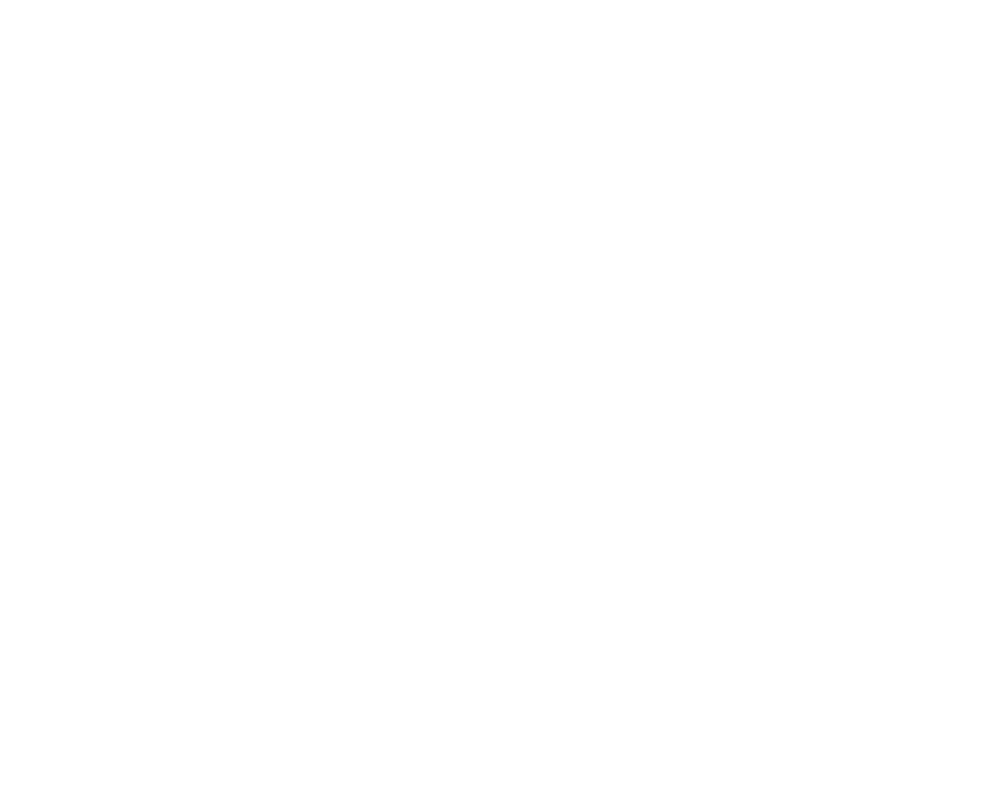
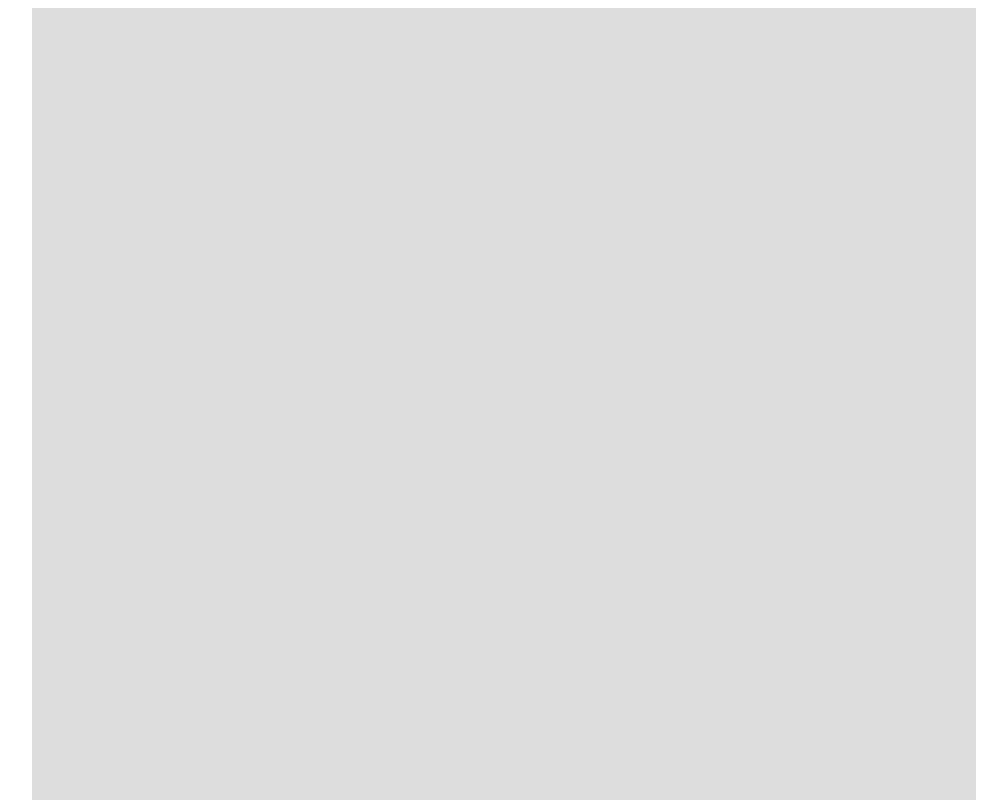
Before and after one commit to SunnySunMoon/Slay-the-Spire-Map, a plain HTML site: page index.html in a window 1280 px wide. Shown: the top 800 px of the page, without its empty margins (136-1143 px from the left). Drawn offline with Linux system fonts and the light colour scheme.

Commit message:
map canvas and style

```diff
--- a/index.html
+++ b/index.html
@@ -6,9 +6,19 @@
     <title>Slay the Spire 's Map Building</title>
     <meta name="viewport" content="width=device-width, initial-scale=1">
     <link rel="stylesheet" type="text/css" media="screen" href="style/main.css" />
+    <script src="lib/jtopo-0.4.8-min.js"></script>
 </head>
+
 <body>
-
+    <header></header>
+    <section>
+        <div class="wrapper">
+            <div id="canvasBox">
+                <canvas id="mapCanvas" width="800" height="2400"></canvas>
+            </div>
+        </div>
+    </section>
+    <footer></footer>
 </body>
 
 <script src="main.js"></script>
--- a/style/main.css
+++ b/style/main.css
@@ -0,0 +1,9 @@
+.wrapper {
+    margin-left: 10rem;
+    margin-right: 10rem;
+    background-color: #ddd;
+}
+
+#canvasBox {
+    text-align: center;
+}
```
